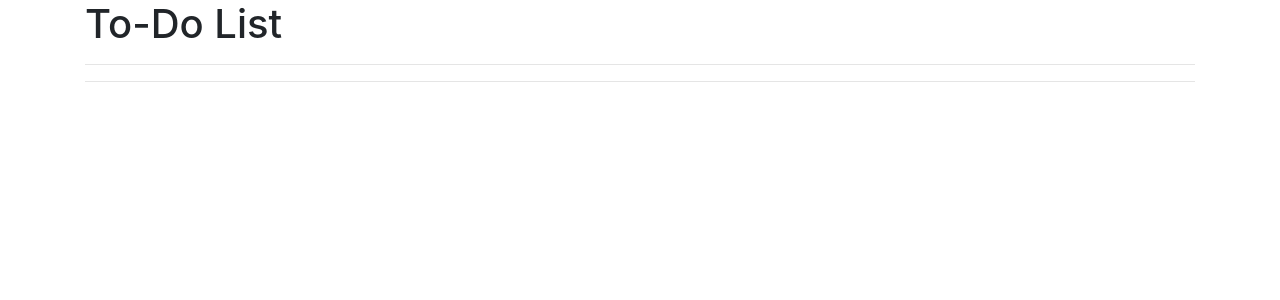
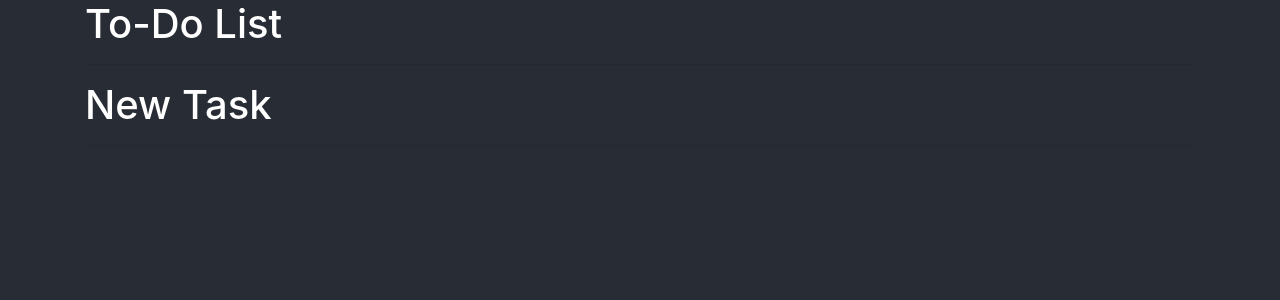
Before and after one commit to hfish063/todo-list, a React (Create React App) app in the folder src/main/frontend/: page /task in a window 1280 px wide. Before the commit this address had no page. Shown: the top 300 px of the page. Built offline with nearby package versions, Linux system fonts and the light colour scheme.

Commit message:
Html styling changes

```diff
--- a/src/main/frontend/src/App.css
+++ b/src/main/frontend/src/App.css
@@ -39,9 +39,21 @@
   }
 }
 
+body {
+  background-color: #282c34;
+}
+
+h1 {
+  color: white
+}
+
 .buttons-flex {
   display: -webkit-flex;
   display: flex;
   -webkit-justify-content: space-between;
   justify-content: space-between;
 }
+
+.transparent {
+  background-color: transparent;
+}
--- a/src/main/frontend/src/component/ListTasksComponent.jsx
+++ b/src/main/frontend/src/component/ListTasksComponent.jsx
@@ -59,7 +59,7 @@ class ListTasksComponent extends Component {
                         <button className="btn btn-primary" onClick={this.showCompletedTasksClicked}>Show Completed</button>
                     </div>
                     <br></br>
-                    <table className="table">
+                    <table className="table table-striped table-dark">
                         <thead>
                             <tr>
                                 <th>Id</th>
--- a/src/main/frontend/src/component/TodoListApp.jsx
+++ b/src/main/frontend/src/component/TodoListApp.jsx
@@ -1,6 +1,7 @@
 import React, {Component} from "react";
 import ListTasksComponent from "./ListTasksComponent";
 import { BrowserRouter, Route, Routes } from "react-router-dom";
+import TaskComponent from "./TaskComponent";
 
 class TodoListApp extends Component {
     render() {
@@ -21,6 +22,7 @@ class TodoListApp extends Component {
                 <Routes>
                     <Route path="/" element={<ListTasksComponent />} />
                     <Route path="/home" element={<ListTasksComponent />} />
+                    <Route path="/task" element={<TaskComponent />} />
                 </Routes>
             </BrowserRouter>
 
```
